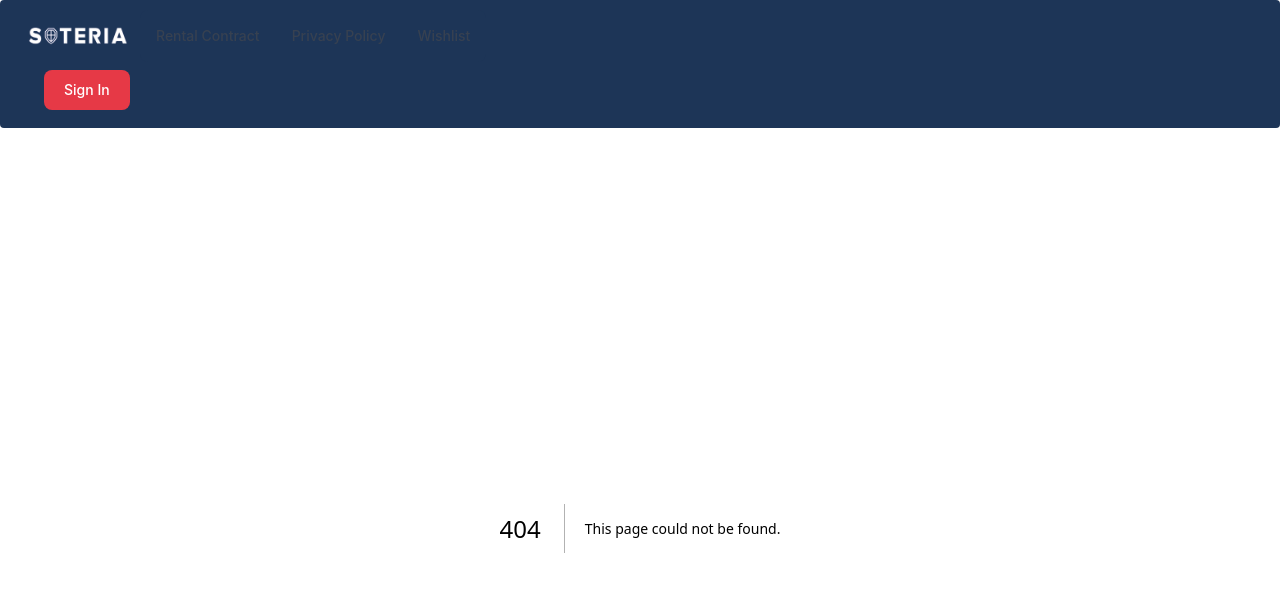
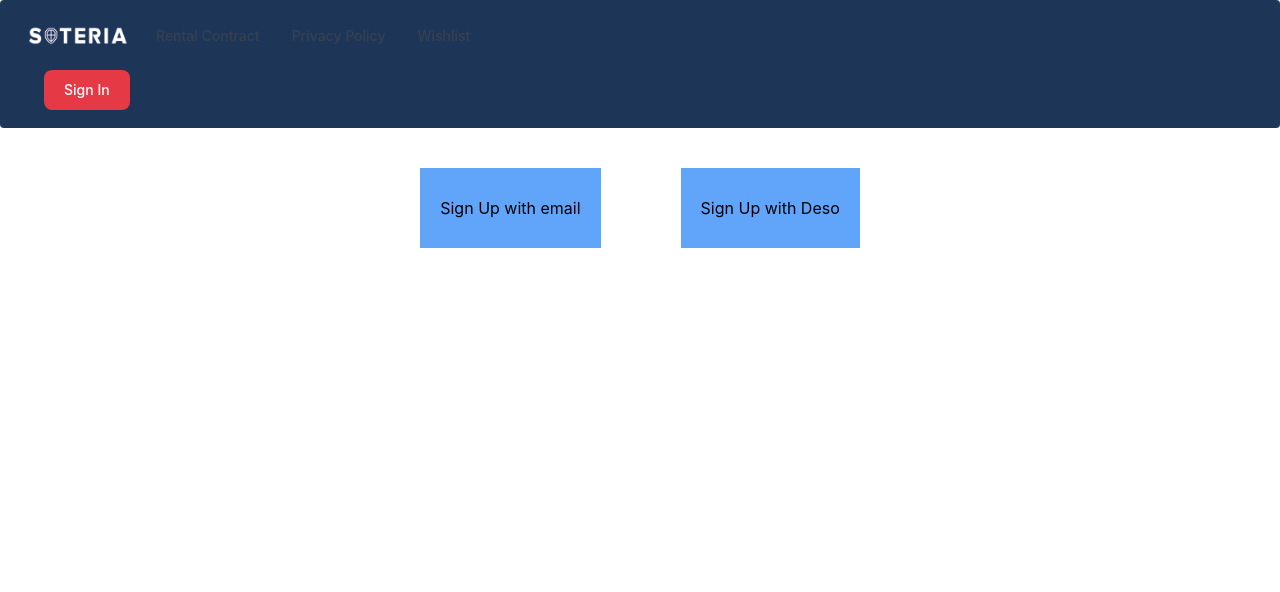
Before and after one commit to BCHacks2022/frontend-middleware, a Next.js app: page /signUp in a window 1280 px wide. Before the commit this address had no page. Shown: the top 592 px of the page. Built offline with nearby package versions, Linux system fonts and the light colour scheme.

Commit message:
basic deso implementation

```diff
--- a/package.json
+++ b/package.json
@@ -13,6 +13,7 @@
     "@types/react": "18.0.25",
     "@types/react-dom": "18.0.9",
     "axios": "^1.2.0",
+    "deso-protocol": "^0.7.21",
     "eslint": "8.28.0",
     "eslint-config-next": "13.0.5",
     "next": "^13.0.5",
--- /dev/null
+++ b/pages/signUp.tsx
@@ -0,0 +1,20 @@
+import { RentalCheckSection } from "../components/RentalCheckSection";
+
+import Deso from "deso-protocol";
+
+export default function Home() {
+    const handleDeso = async () => {
+        const deso = new Deso();
+
+        const user = await deso.identity.login();
+        console.log(user);
+    }
+    return (
+        <div className="w-screen h-screen  bg-white flex justify-center flex-wrap">
+            <input type="button" value="Sign Up with email" className="h-20 bg-blue-400 p-5 m-10" /> <br />
+            <input type="button" onClick={handleDeso} value="Sign Up with Deso" className="h-20 bg-blue-400 p-5 m-10" />
+        </div>
+    );
+}
+
+//adapt invest kick oil blind wear speed profit mistake resource misery flock
--- a/pages/wishlist.tsx
+++ b/pages/wishlist.tsx
@@ -91,7 +91,7 @@ export default function wishlist() {
                                         </div>
                                     </td>
                                     <td className="py-4">
-                                        <button className="border border-blue-400 text-blue-400 font-bold uppercase text-xs px-6 py-3 rounded  hover:text-red-600 outline-none focus:outline-none mr-1 mb-1 ease-linear transition-all duration-150">View</button>
+                                        <button className="border border-blue-400 text-blue-400 font-bold uppercase text-xs px-6 py-3 rounded  hover:text-blue-600 outline-none focus:outline-none mr-1 mb-1 ease-linear transition-all duration-150">View</button>
                                         <DeleteWishListModal callback={handleDelete} comp={c} />
                                     </td>
                                 </tr>)
```
Also changed, not shown: 1 other file (tests, documents, lock files or other folders).
